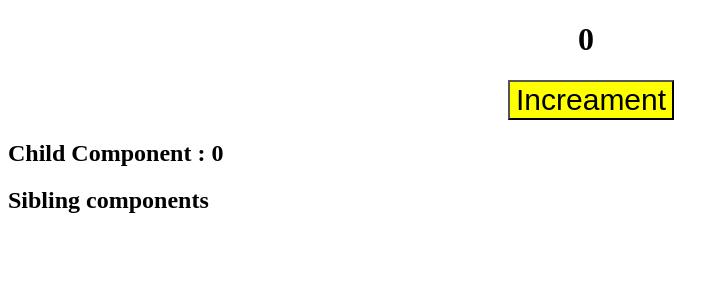
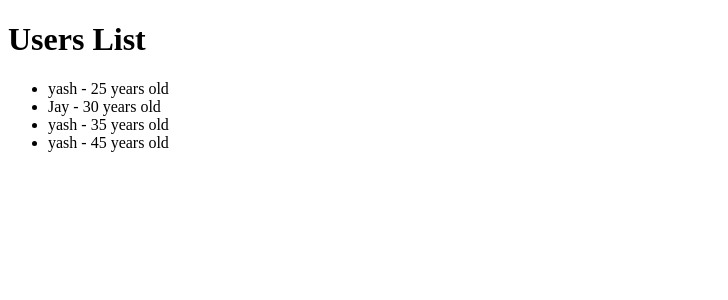
Before and after one commit to yashgoswami3251-wq/React-js, a React (Vite) app in the folder React-thapa/: page / in a window 1280 px wide. Shown: the top 300 px of the page, without its empty margins (0-728 px from the left). Built offline with nearby package versions, Linux system fonts and the light colour scheme.

Commit message:
State Practice

```diff
--- /dev/null
+++ b/React-thapa/src/components/hooks/DericedState.jsx
@@ -0,0 +1,25 @@
+import React, { useState } from "react";
+
+export const DerivedState = () => {
+
+    const [users, setUsers] = useState([
+        { name: "yash", age: 25 },
+        { name: "Jay", age: 30 },
+        { name: "yash", age: 35 },
+        { name: "yash", age: 45 },
+    ]);
+
+    return (
+        <div className="main-div">
+            <h1>Users List</h1>
+            <ul>
+                {users.map((user) => (
+                    <li>
+                        {user.name} - {user.age} years old
+                    </li>
+                ))}
+            </ul>
+
+        </div>
+    );
+};
--- a/React-thapa/src/main.jsx
+++ b/React-thapa/src/main.jsx
@@ -1,24 +1,23 @@
 import { StrictMode } from 'react'
 import { createRoot } from 'react-dom/client'
-import { State } from './components/hooks/Staterendered'
+import { DerivedState } from './components/hooks/DericedState'
 import "./index.css";
 
 {/*import Profile from './components/Profile.jsx'*/}
 
 createRoot(document.getElementById('root')).render(
   <StrictMode>
-    <State />
     {/*<Profile/>*/}
-    <Sibling />
+    <DerivedState />
   </StrictMode>
 )
 
-export function Sibling (){
-    console.log("Sibling rendred")
+// export function Sibling (){
+//     console.log("Sibling rendred")
 
-    return(
-        <div>
-            <h2> Sibling components</h2>
-        </div>
-    );
-};
+//     return(
+//         <div>
+//             <h2> Sibling components</h2>
+//         </div>
+//     );
+// };
```
